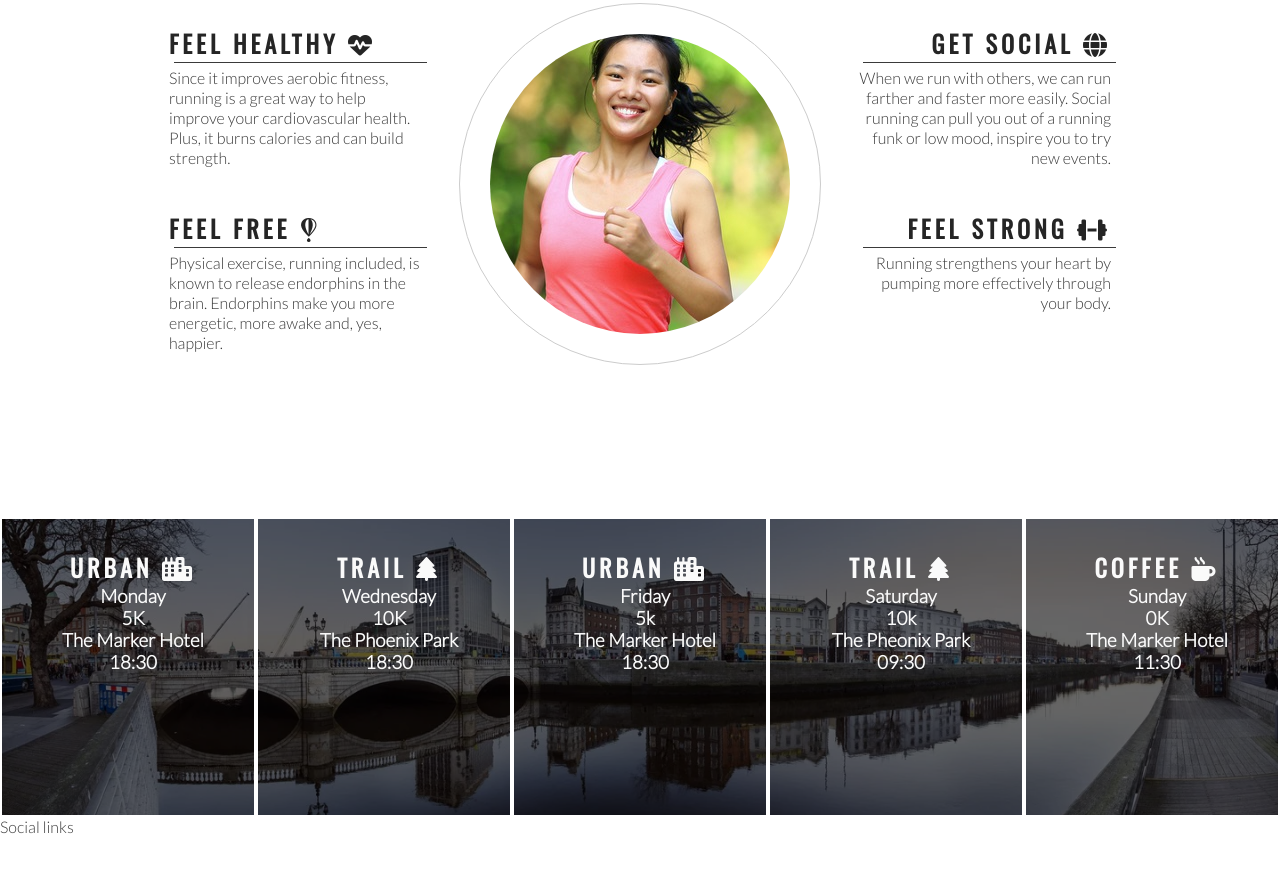
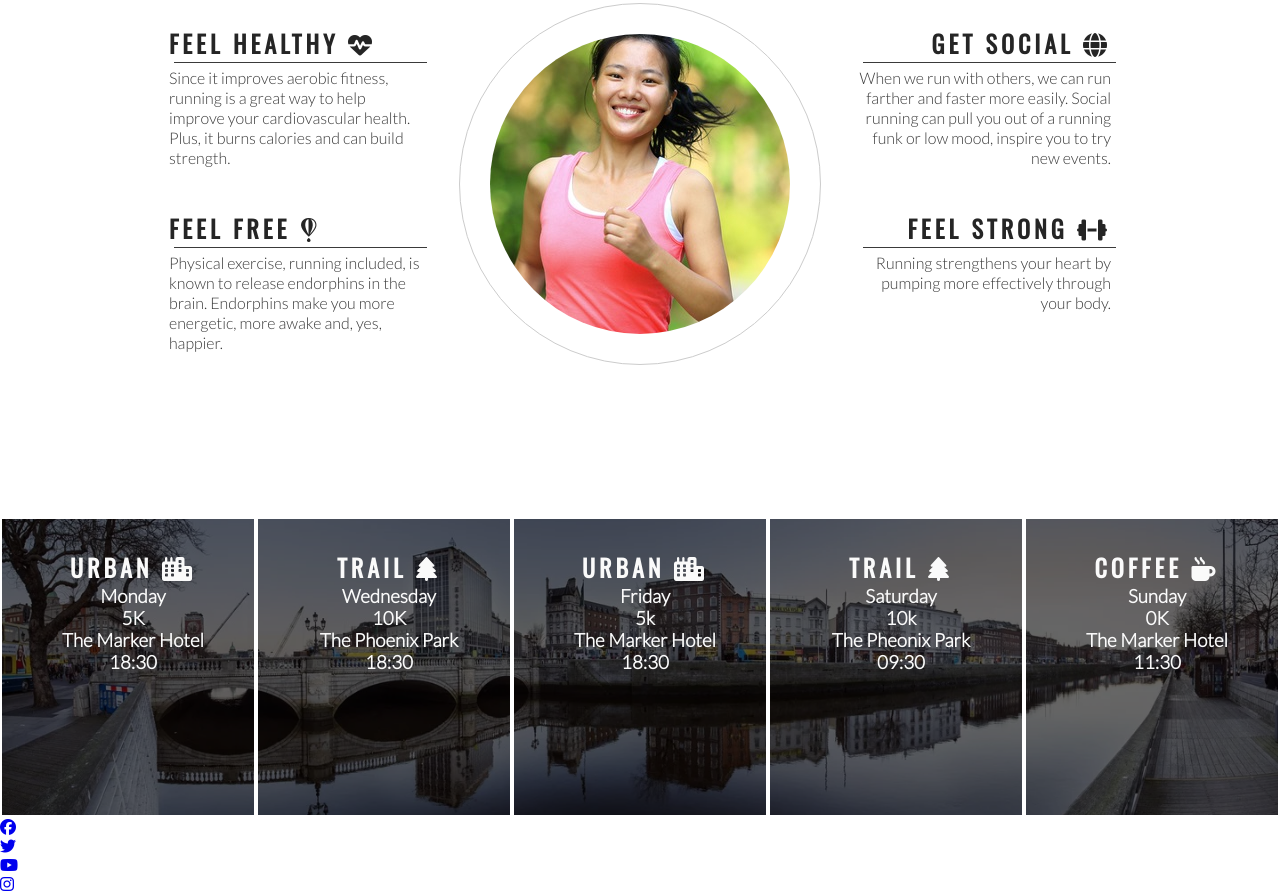
Before and after one commit to Zaccco/Love-runnig-CodeIns, a plain HTML site: page index.html in a window 1280 px wide. Shown: the part 778-1671 px from the top of the page. Before the commit the page ends 1614 px from the top, so only its background shows below. Drawn offline with nearby package versions, Linux system fonts and the light colour scheme.

Commit message:
Add social media icons to footer

```diff
--- a/index.html
+++ b/index.html
@@ -44,19 +44,22 @@
             <div class="left-about-heading">
                 <h2>Feel Healthy <i class="fa-solid fa-heart-pulse"></i></h2>
                 <hr>
-                <p>Since it improves aerobic fitness, running is a great way to help improve your cardiovascular health. Plus, it burns calories and can build strength.</p>
+                <p>Since it improves aerobic fitness, running is a great way to help improve your cardiovascular health.
+                    Plus, it burns calories and can build strength.</p>
             </div>
             <div class="left-about-heading">
                 <h2>Feel Free <i class="fa-brands fa-fly"></i></h2>
                 <hr>
-                <p>Physical exercise, running included, is known to release endorphins in the brain. Endorphins make you more energetic, more awake and, yes, happier.</p>
+                <p>Physical exercise, running included, is known to release endorphins in the brain. Endorphins make you
+                    more energetic, more awake and, yes, happier.</p>
             </div>
         </div>
         <div id="right-about">
             <div class="right-about-heading">
                 <h2>Get Social <i class="fa-solid fa-globe"></i></h2>
                 <hr>
-                <p>When we run with others, we can run farther and faster more easily. Social running can pull you out of a running funk or low mood, inspire you to try new events.</p>
+                <p>When we run with others, we can run farther and faster more easily. Social running can pull you out
+                    of a running funk or low mood, inspire you to try new events.</p>
             </div>
             <div class="right-about-heading">
                 <h2>Feel Strong <i class="fa-solid fa-dumbbell"></i></h2>
@@ -108,7 +111,24 @@
         </div>
     </section>
     <footer>
-        Social links
+        <ul>
+            <li>
+                <a href="https://facebook.com" target="_blank" rel="noopener"
+                    aria-label="Visit our Facebook page (opens in a new tab)"><i class="fa-brands fa-facebook"></i></a>
+            </li>
+            <li>
+                <a href="https://twitter.com" target="_blank" rel="noopener"
+                    aria-label="Visit our Twitter page (opens in a new tab)"><i class="fa-brands fa-twitter"></i></a>
+            </li>
+            <li>
+                <a href="https://youtube.com" target="_blank" rel="noopener"
+                    aria-label="Visit our Youtube page (opens in a new tab)"><i class="fa-brands fa-youtube"></i></a>
+            </li>
+            <li>
+                <a href="https://instagram.com" target="_blank" rel="noopener"
+                    aria-label="Visit our Instagram page (opens in a new tab)"><i class="fa-brands fa-instagram"></i></a>
+            </li>
+        </ul>
     </footer>
 
     <!-- font awesome script -->
```
